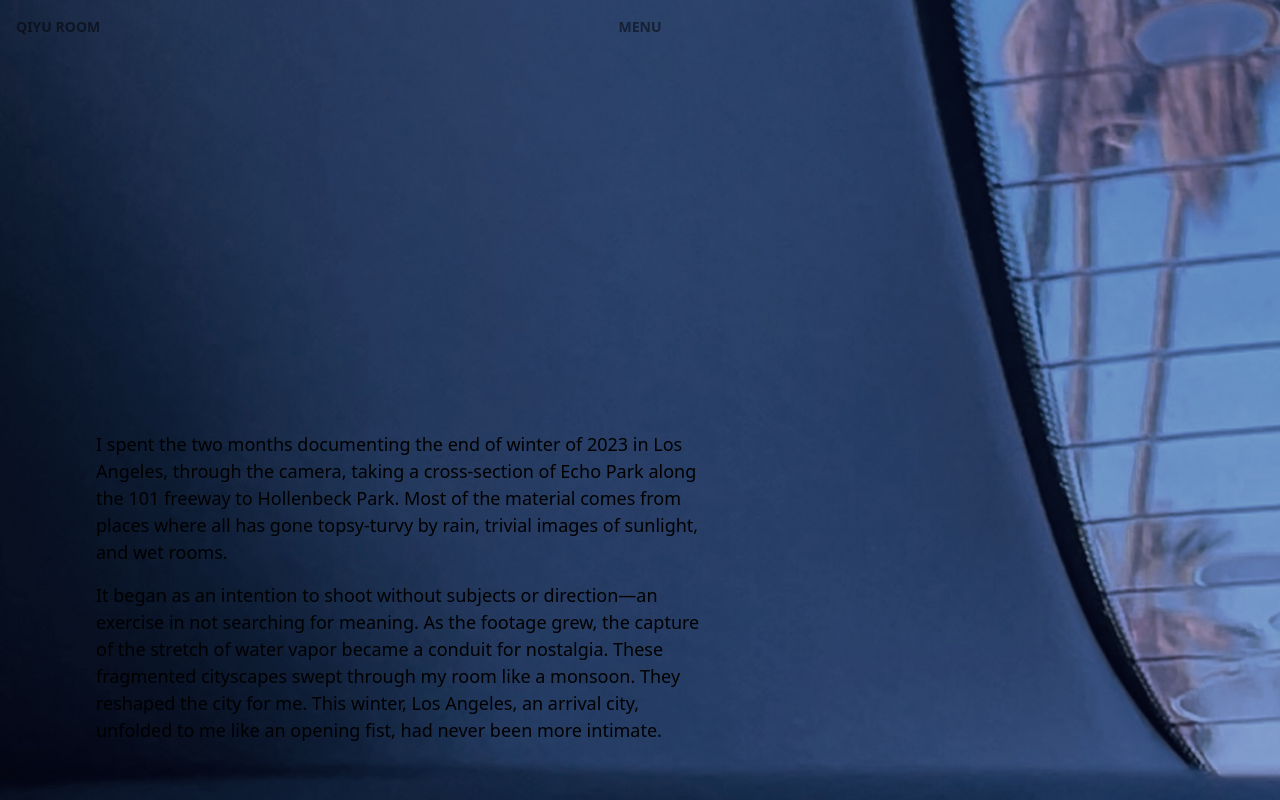
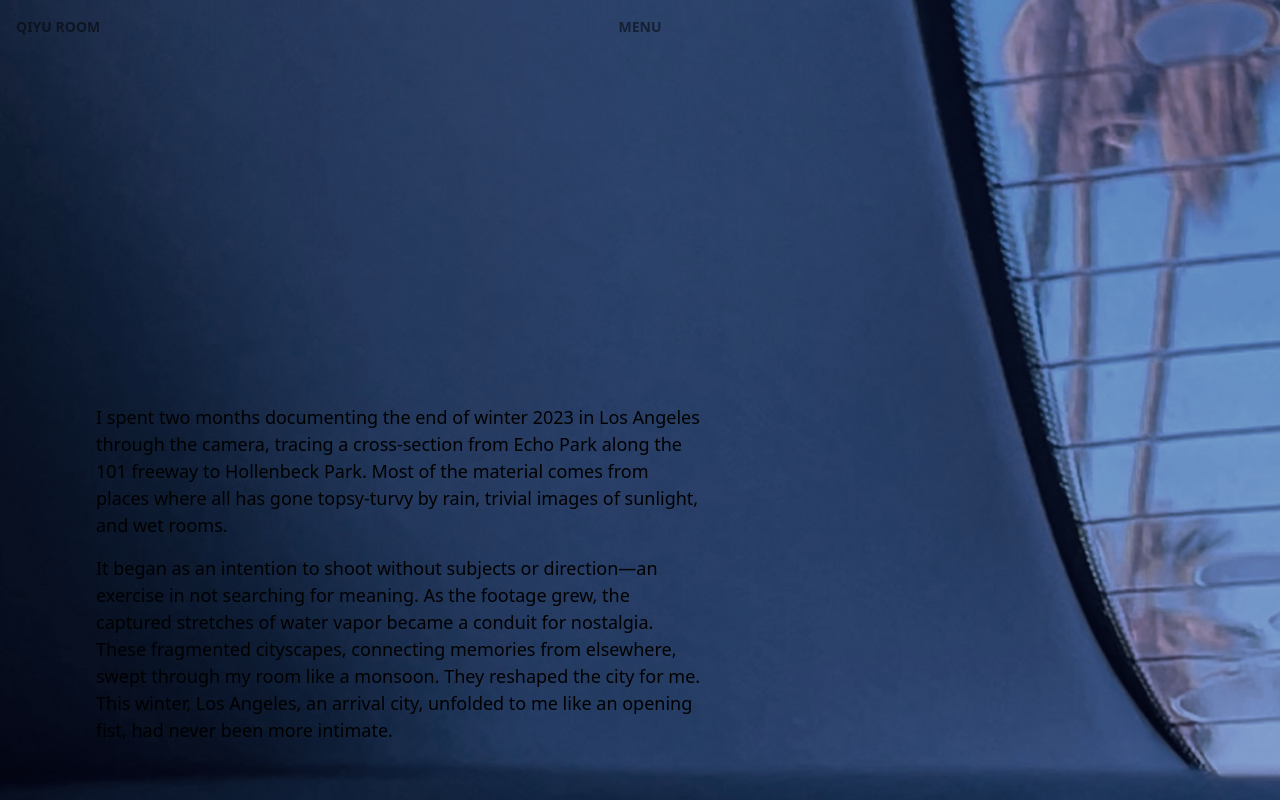
Before and after one commit to Aclockworkspy/qiyuroom, a Next.js app: page /projects/tropical-monsoon in a window 1280 px wide. Built offline with nearby package versions, Linux system fonts and the light colour scheme.

Commit message:
add favicon to site

```diff
--- a/pages/_app.js
+++ b/pages/_app.js
@@ -1,7 +1,29 @@
+// pages/_app.js
+
+// 引入全局样式
 import '../styles/globals.css'
 
+// 引入 next/head，用于在页面中添加 <head> 标签内的内容
+import Head from 'next/head';
+
 function MyApp({ Component, pageProps }) {
-  return <Component {...pageProps} />
+  return (
+    <>
+      <Head>
+        {/* 网页标签页图标（favicon） */}
+        <link rel="icon" href="/favicon.png" type="image/png" />
+
+        {/* 设置视口缩放和适配，确保移动端正常显示 */}
+        <meta name="viewport" content="width=device-width, initial-scale=1" />
+
+        {/* 网页标题（显示在标签页上） */}
+        <title>qiyusroom</title>
+      </Head>
+
+      {/* 加载具体页面组件（index.js、menu.js 等） */}
+      <Component {...pageProps} />
+    </>
+  );
 }
 
-export default MyApp
+export default MyApp;
--- a/pages/projects/tropical-monsoon.js
+++ b/pages/projects/tropical-monsoon.js
@@ -54,16 +54,11 @@ export default function TropicalMonsonPage() {
        ">
 
         <p className="mb-4">
-          I spent the two months documenting the end of winter of 2023 in Los Angeles,
-          through the camera, taking a cross-section of Echo Park along the 101 freeway to Hollenbeck Park.
-          Most of the material comes from places where all has gone topsy-turvy by rain, trivial images of sunlight, and wet rooms.
+        I spent two months documenting the end of winter 2023 in Los Angeles through the camera, tracing a cross-section from Echo Park along the 101 freeway to Hollenbeck Park. Most of the material comes from places where all has gone topsy-turvy by rain, trivial images of sunlight, and wet rooms.
         </p>
 
         <p>
-          It began as an intention to shoot without subjects or direction—an exercise in not searching for meaning.
-          As the footage grew, the capture of the stretch of water vapor became a conduit for nostalgia.
-          These fragmented cityscapes swept through my room like a monsoon. They reshaped the city for me.
-          This winter, Los Angeles, an arrival city, unfolded to me like an opening fist, had never been more intimate.
+        It began as an intention to shoot without subjects or direction—an exercise in not searching for meaning. As the footage grew, the captured stretches of water vapor became a conduit for nostalgia. These fragmented cityscapes, connecting memories from elsewhere, swept through my room like a monsoon. They reshaped the city for me. This winter, Los Angeles, an arrival city, unfolded to me like an opening fist, had never been more intimate.
         </p>
       </div>
 
```
Also changed, not shown: public/favicon.png (added), public/images/favicon.png (added).
